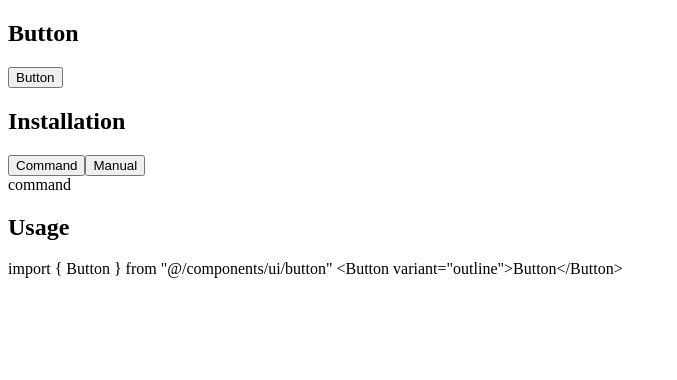
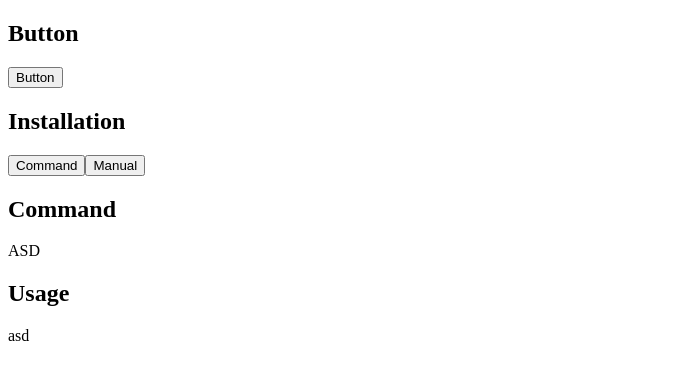
Before and after one commit to sopo/shadcn-animated, a Next.js app: page /button-docs in a window 1280 px wide. Shown: the top 380 px of the page, without its empty margins (0-677 px from the left). Built offline with nearby package versions, Linux system fonts and the light colour scheme.

Commit message:
add shells

```diff
--- a/src/pages/button-docs.tsx
+++ b/src/pages/button-docs.tsx
@@ -2,6 +2,10 @@ import DocsSection from "@/components/domain/docs-section";
 import DocsShell from "@/components/domain/docs-shell";
 import { Button } from "@/components/ui/button";
 import { Tabs, TabsContent, TabsList, TabsTrigger } from "@/components/ui/tabs";
+import InstallationShell from "./components/command-tab";
+import CommandTab from "./components/command-tab";
+import ManualTab from "./components/manual-tab";
+import UsageShell from "./components/usage-shell";
 
 const ButtonDocs = () => {
   return (
@@ -21,29 +25,16 @@ const ButtonDocs = () => {
               <TabsTrigger value="manual">Manual</TabsTrigger>
             </TabsList>
 
-            <TabsContent value="command">
-              <div className="w-full h-75 rounded-2xl bg-white">command</div>
-            </TabsContent>
-            <TabsContent value="manual">
-              <div className="w-full h-75 rounded-2xl bg-card"></div>
-            </TabsContent>
+            <CommandTab>ASD</CommandTab>
+
+            <ManualTab>mnl</ManualTab>
           </Tabs>
         </div>
       </DocsSection>
 
-      <DocsSection>
-        <h2 className="text-xl">Usage</h2>
-        <div className="w-full h-150 rounded-2xl bg-white">
-          <p>
-            {`
-        import { Button } from "@/components/ui/button"
-        <Button variant="outline">Button</Button>
 
+        <UsageShell>asd</UsageShell>
 
-        `}
-          </p>
-        </div>
-      </DocsSection>
     </div>
   );
 };
--- /dev/null
+++ b/src/pages/components/command-tab.tsx
@@ -0,0 +1,16 @@
+import { TabsContent } from "@/components/ui/tabs";
+
+import type { PropsWithChildren } from "react";
+
+const CommandTab: React.FC<PropsWithChildren> = ({ children }) => {
+  return (
+    <TabsContent value="command">
+      <div className="w-full h-75 rounded-2xl p-4 bg-card flex flex-col gap-2">
+        <h2>Command</h2>
+
+        <div>{children}</div>
+      </div>
+    </TabsContent>
+  );
+};
+export default CommandTab;
--- /dev/null
+++ b/src/pages/components/manual-tab.tsx
@@ -0,0 +1,16 @@
+import { TabsContent } from "@/components/ui/tabs";
+
+import type { PropsWithChildren } from "react";
+
+const ManualTab: React.FC<PropsWithChildren> = ({ children }) => {
+  return (
+    <TabsContent value="manual">
+      <div className="w-full h-75 rounded-2xl p-4 bg-card flex flex-col gap-2">
+        <h2>Manual</h2>
+
+        <div>{children}</div>
+      </div>
+    </TabsContent>
+  );
+};
+export default ManualTab;
--- /dev/null
+++ b/src/pages/components/usage-shell.tsx
@@ -0,0 +1,16 @@
+
+
+import type { PropsWithChildren } from "react";
+
+const UsageShell: React.FC<PropsWithChildren> = ({ children }) => {
+  return (
+
+      <section className="w-full flex flex-col gap-4">
+        <h2 className="text-xl">Usage</h2>
+
+        <div className="w-full h-75 bg-card p-4 flex flex-col gap-2 rounded-2xl">{children}</div>
+      </section>
+
+  );
+};
+export default UsageShell;
```
